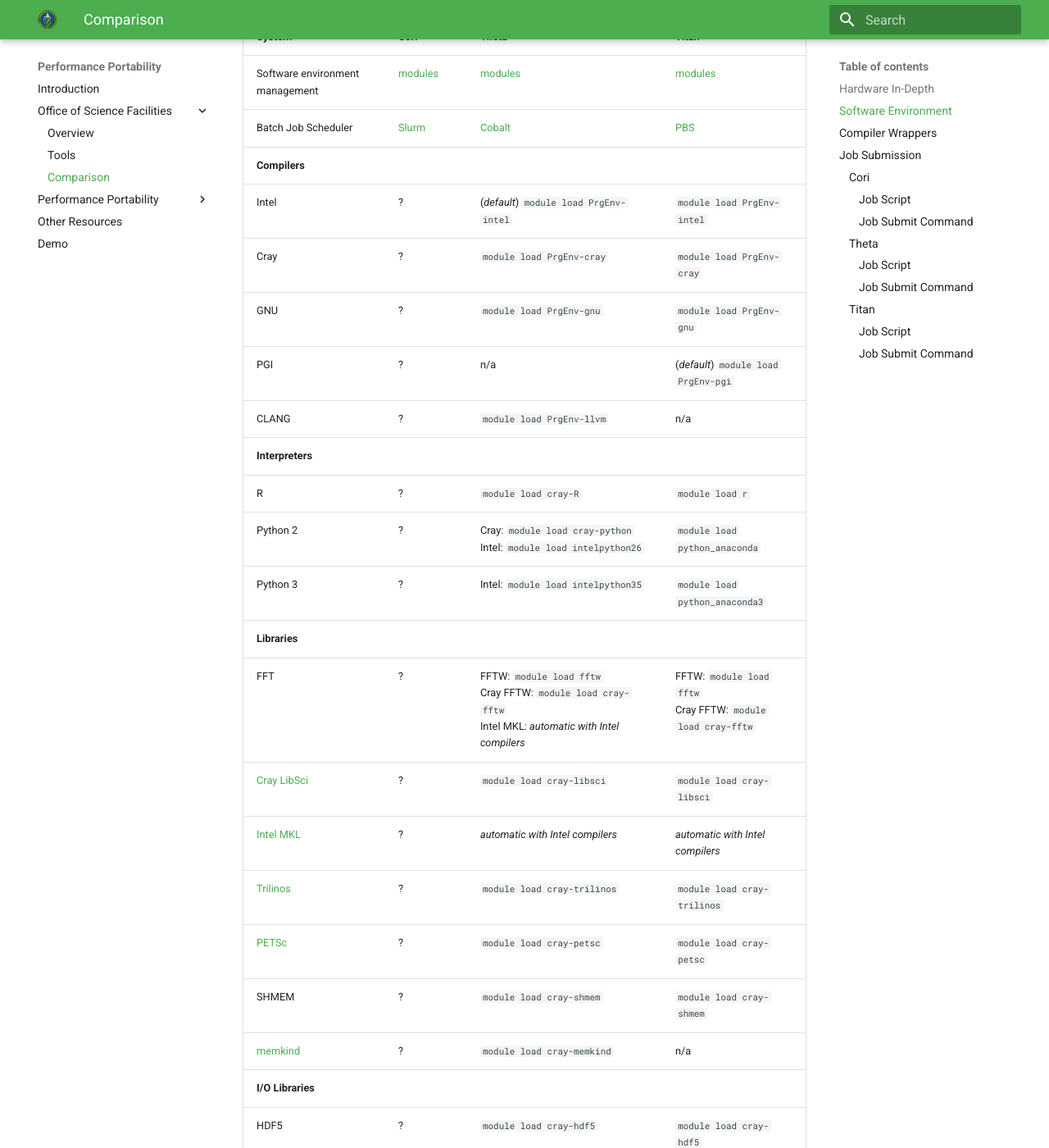
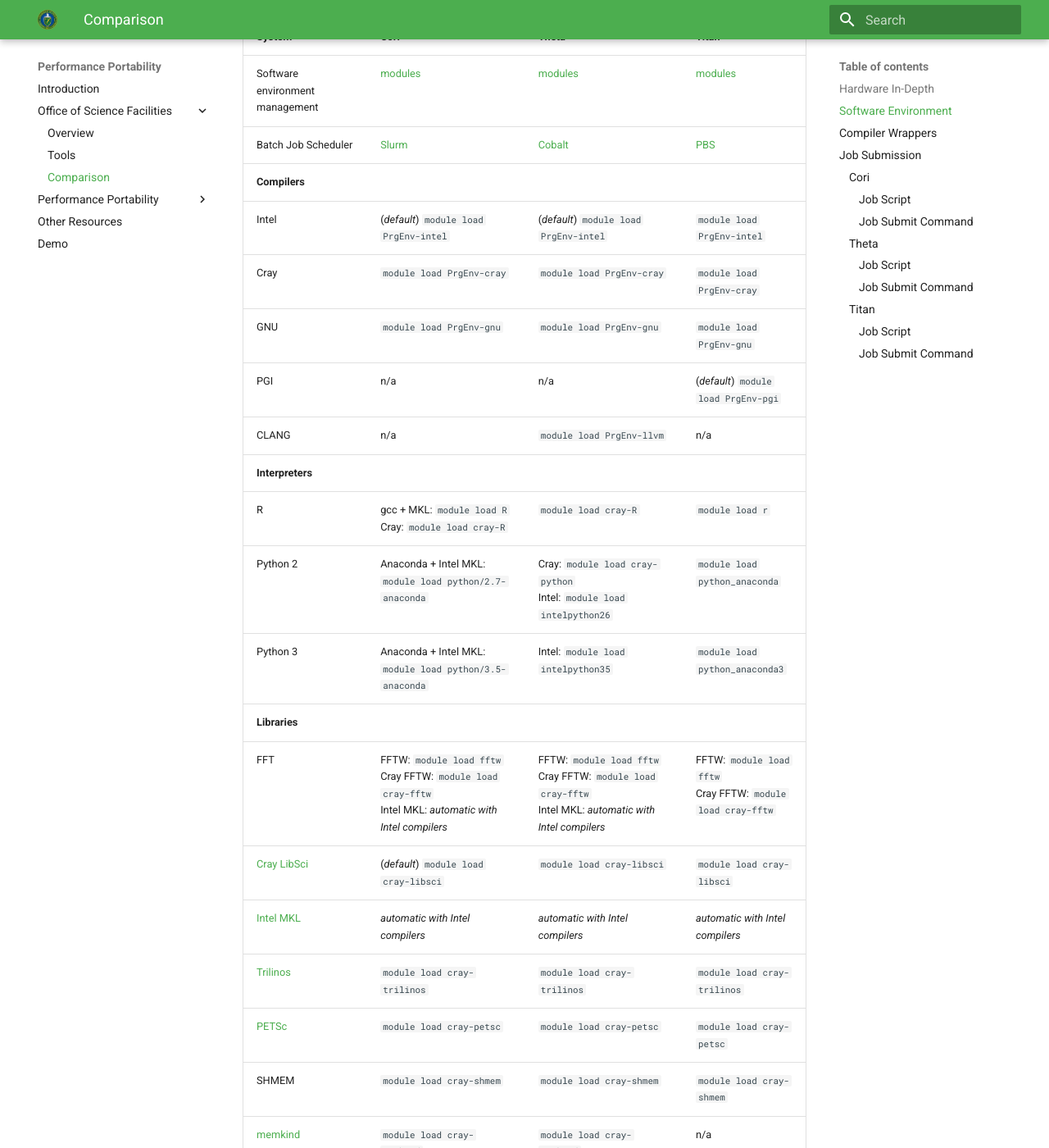
Before and after one commit to jrdeslippe/perfportsite, an MkDocs documentation site: the page built from docs/facilities/comparison.md, in a window 1280 px wide and 1400 px high, scrolled down 1401 px. Shown: the whole window at 82% size. Built offline with MkDocs 1.6.1 and Material for MkDocs 9.7.7, drawn with Linux system fonts in a browser that asks for light colours; old or Windows-style settings are respelled for this version of MkDocs; some of the changed text lies outside the part shown.

Commit message:
Facilities: update NERSC system software on Comparison page

```diff
--- a/docs/facilities/comparison.md
+++ b/docs/facilities/comparison.md
@@ -28,34 +28,34 @@
 | Software environment management | [modules](http://www.nersc.gov/users/software/nersc-user-environment/modules/) | [modules](http://www.alcf.anl.gov/user-guides/onboarding-guide#step4) | [modules](https://www.olcf.ornl.gov/support/system-user-guides/titan-user-guide/#172) |
 | Batch Job Scheduler | [Slurm](http://www.nersc.gov/users/computational-systems/cori/running-jobs/batch-jobs/) | [Cobalt](http://www.alcf.anl.gov/user-guides/running-jobs-xc40) | [PBS](https://www.olcf.ornl.gov/support/system-user-guides/titan-user-guide/#273) |
 | **Compilers** |
-| Intel | ? | (*default*) `module load PrgEnv-intel` | `module load PrgEnv-intel` |
-| Cray | ? | `module load PrgEnv-cray` | `module load PrgEnv-cray` |
-| GNU | ? | `module load PrgEnv-gnu` | `module load PrgEnv-gnu` |
-| PGI | ? | n/a |  (*default*) `module load PrgEnv-pgi` |
-| CLANG | ? | `module load PrgEnv-llvm` | n/a |
+| Intel | (*default*) `module load PrgEnv-intel` | (*default*) `module load PrgEnv-intel` | `module load PrgEnv-intel` |
+| Cray | `module load PrgEnv-cray` | `module load PrgEnv-cray` | `module load PrgEnv-cray` |
+| GNU | `module load PrgEnv-gnu` | `module load PrgEnv-gnu` | `module load PrgEnv-gnu` |
+| PGI | n/a | n/a |  (*default*) `module load PrgEnv-pgi` |
+| CLANG | n/a | `module load PrgEnv-llvm` | n/a |
 | **Interpreters** |
-| R | ? | `module load cray-R` | `module load r` |
-| Python 2 | ? | Cray: `module load cray-python`<br> Intel: `module load intelpython26`  | `module load python_anaconda` |
-| Python 3 | ? | Intel: `module load intelpython35`  | `module load python_anaconda3` |
+| R | gcc + MKL: `module load R` <br> Cray: `module load cray-R` | `module load cray-R` | `module load r` |
+| Python 2 | Anaconda + Intel MKL: `module load python/2.7-anaconda` | Cray: `module load cray-python`<br> Intel: `module load intelpython26`  | `module load python_anaconda` |
+| Python 3 | Anaconda + Intel MKL: `module load python/3.5-anaconda` | Intel: `module load intelpython35`  | `module load python_anaconda3` |
 | **Libraries** |
-| FFT | ?  | FFTW: `module load fftw` <br> Cray FFTW: `module load cray-fftw` <br> Intel MKL: *automatic with Intel compilers* |  FFTW: `module load fftw` <br> Cray FFTW: `module load cray-fftw` |
-| [Cray LibSci](http://www.nersc.gov/users/software/programming-libraries/math-libraries/libsci/) | ? | `module load cray-libsci` | `module load cray-libsci` |
-| [Intel MKL](https://software.intel.com/en-us/articles/intel-math-kernel-library-documentation) | ? | *automatic with Intel compilers* | *automatic with Intel compilers* |
-| [Trilinos](https://trilinos.org/) | ? | `module load cray-trilinos` | `module load cray-trilinos` |
-| [PETSc](https://www.mcs.anl.gov/petsc/) | ? | `module load cray-petsc` | `module load cray-petsc` |
-| SHMEM | ? | `module load cray-shmem` | `module load cray-shmem` |
-| [memkind](http://memkind.github.io/memkind/) | ? | `module load cray-memkind` | n/a |
+| FFT | FFTW: `module load fftw` <br> Cray FFTW: `module load cray-fftw` <br> Intel MKL: *automatic with Intel compilers* | FFTW: `module load fftw` <br> Cray FFTW: `module load cray-fftw` <br> Intel MKL: *automatic with Intel compilers* |  FFTW: `module load fftw` <br> Cray FFTW: `module load cray-fftw` |
+| [Cray LibSci](http://www.nersc.gov/users/software/programming-libraries/math-libraries/libsci/) | (*default*) `module load cray-libsci` | `module load cray-libsci` | `module load cray-libsci` |
+| [Intel MKL](https://software.intel.com/en-us/articles/intel-math-kernel-library-documentation) | *automatic with Intel compilers* | *automatic with Intel compilers* | *automatic with Intel compilers* |
+| [Trilinos](https://trilinos.org/) | `module load cray-trilinos` | `module load cray-trilinos` | `module load cray-trilinos` |
+| [PETSc](https://www.mcs.anl.gov/petsc/) | `module load cray-petsc` | `module load cray-petsc` | `module load cray-petsc` |
+| SHMEM | `module load cray-shmem` | `module load cray-shmem` | `module load cray-shmem` |
+| [memkind](http://memkind.github.io/memkind/) | `module load cray-memkind` | `module load cray-memkind` | n/a |
 | **I/O Libraries** |
-| HDF5 | ? | `module load cray-hdf5` | `module load cray-hdf5` |
-| NetCDF | ? | `module load cray-netcdf` | `module load cray-netcdf` |
-| Parallel NetCDF | ? | `module load cray-parallel-netcdf` | `module load cray-parallel-netcdf` |
+| HDF5 | `module load cray-hdf5` | `module load cray-hdf5` | `module load cray-hdf5` |
+| NetCDF | `module load cray-netcdf` | `module load cray-netcdf` | `module load cray-netcdf` |
+| Parallel NetCDF | `module load cray-parallel-netcdf` | `module load cray-parallel-netcdf` | `module load cray-parallel-netcdf` |
 | **Performance Tools and APIs** |
-| Intel VTune Amplifier | ? | `source /opt/intel/vtune_amplifier_xe/amplxe-vars.sh` | n/a |
-| CrayPAT | ? | `module load perftools` | `module load perftools` |
-| [PAPI](http://icl.utk.edu/papi/) | ? | `module load papi` | `module load papi` |
-| [Darshan](http://www.alcf.anl.gov/user-guides/darshan) | n/a? | `module load cray-memkind` | `module load darshan` |
+| Intel VTune Amplifier | `module load vtune` | `source /opt/intel/vtune_amplifier_xe/amplxe-vars.sh` | n/a |
+| CrayPAT | `module load perftools-base && module load perftools` | `module load perftools` | `module load perftools` |
+| [PAPI](http://icl.utk.edu/papi/) | `module load papi` | `module load papi` | `module load papi` |
+| [Darshan](http://www.alcf.anl.gov/user-guides/darshan) | (*default*) `module load darshan` | `module load cray-memkind` | `module load darshan` |
 | **Other Packages and Frameworks** |
-| [Shifter](http://www.nersc.gov/research-and-development/user-defined-images/) |? | `module load shifter` | n/a |
+| [Shifter](http://www.nersc.gov/research-and-development/user-defined-images/) | (*part of base system*) | `module load shifter` | n/a |
 
 ##Compiler Wrappers
 
```
